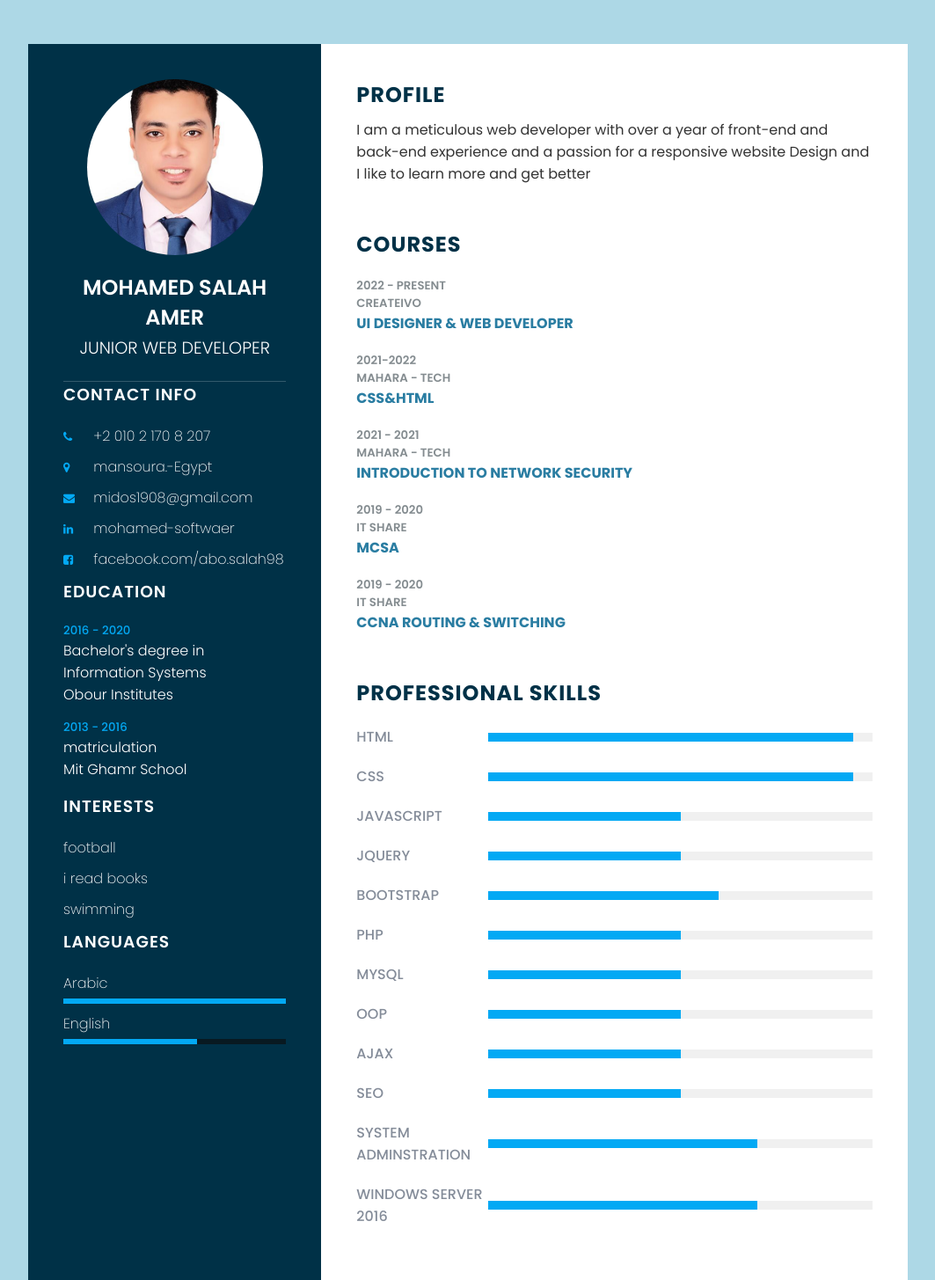
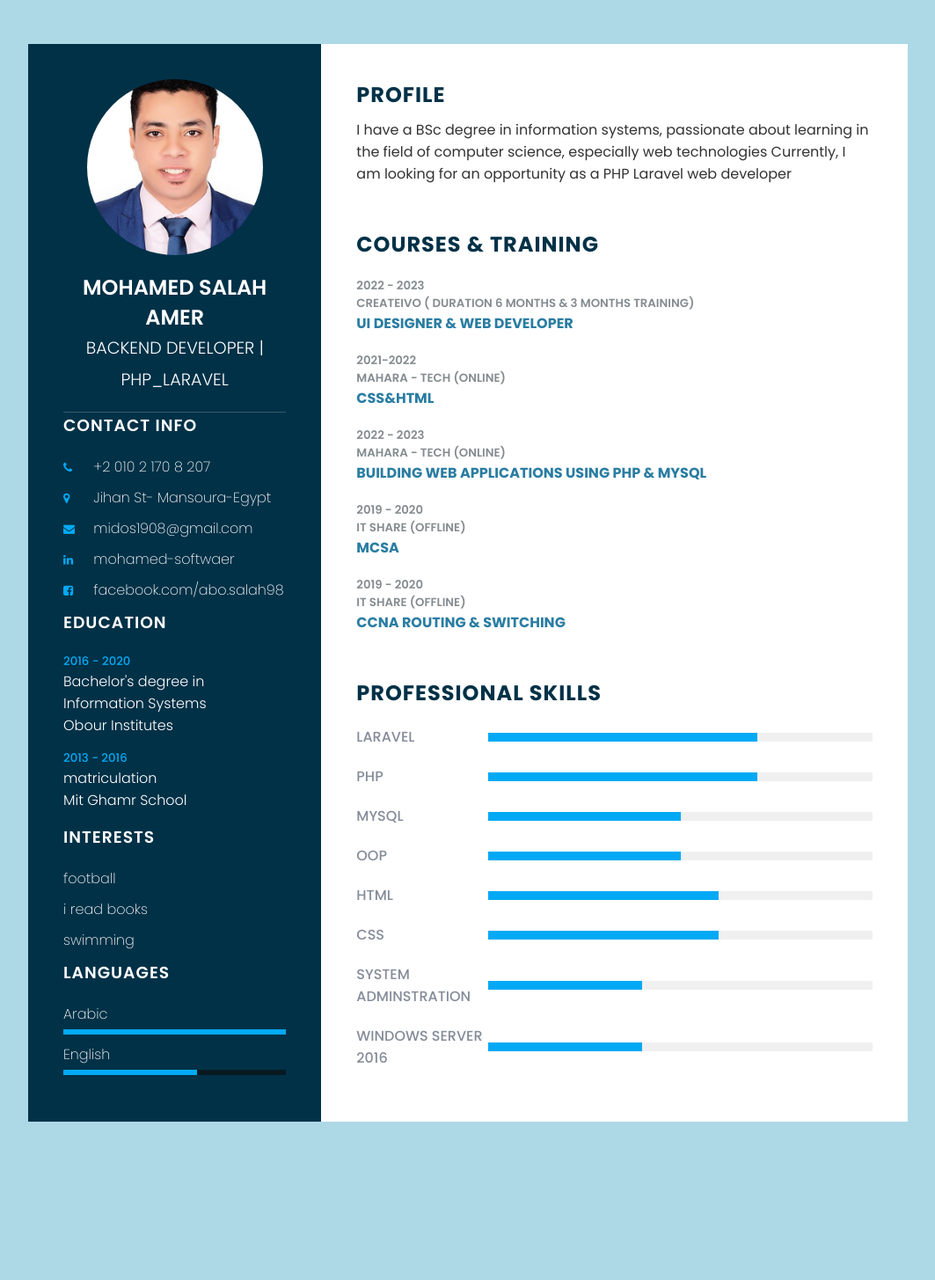
Before and after one commit to mohamed-software/cv_desin-2, a plain HTML site: page index.html in a window 1280 px wide. Shown: the whole page at 88% size, without its empty margins (108-1171 px from the left). After the commit the page ends 1325 px from the top, so only its background shows below. Drawn offline with Linux system fonts and the light colour scheme.

Commit message:
Add files via upload

```diff
--- a/index.html
+++ b/index.html
@@ -18,7 +18,7 @@
         <div class="imgBx">
         <img src="img.jpeg" >
         </div>
-        <h2>mohamed salah amer <br> <span> junior web developer</span></h2>
+        <h2>mohamed salah amer <br> <span>BackEnd Developer | PHP_Laravel</span></h2>
         </div>
 
         <div class="contactInfo">
@@ -30,7 +30,7 @@
                 </li>
                 <li>
                     <span class="icon"> <i class="fa fa-map-marker" aria-hidden="true" > </i> </span>
-                    <span class="text">   mansoura.-Egypt  </span>
+                    <span class="text"> Jihan St- Mansoura-Egypt</span>
                 </li>
                 <li>
                     <span class="icon"><i class="fa fa-envelope" aria-hidden="true"></i></span>
@@ -106,15 +106,17 @@
         <div class="right_side">
             <div class="about">
                 <h2 class="title2"> profile</h2>
-                <p>I am a meticulous web developer with over a year of front-end and back-end experience and a passion for a responsive website
-                    Design and I like to learn more and get better</p>
+                <p>I have a BSc degree in information systems, passionate about learning in the field of computer science,
+                     especially web technologies Currently,
+                      I am looking for an opportunity as a PHP
+                       Laravel web developer</p>
             </div>
             <div class="about">
-                <h2 class="title2">courses</h2>
+                <h2 class="title2">courses & training</h2>
                 <div class="box">
                     <div class="yesrs_company">
-                    <h5>2022 - present</h5>
-                    <h5>Createivo</h5>
+                    <h5>2022 - 2023</h5>
+                    <h5>Createivo ( duration 6 months & 3 months training)</h5>
                     </div>
                     <div class="text">
                         <h4>Ui Designer & web Developer</h4>
@@ -123,10 +125,11 @@
 
                     </div>
                 </div>
+
                 <div class="box">
                     <div class="yesrs_company">
                     <h5>2021-2022</h5>
-                    <h5>Mahara - Tech</h5>
+                    <h5>Mahara - Tech (online)</h5>
                     </div>
                     <div class="text">
                         <h4>Css&html</h4>
@@ -138,11 +141,11 @@
                 </div>
                 <div class="box">
                     <div class="yesrs_company">
-                    <h5>2021 - 2021</h5>
-                    <h5>Mahara - Tech</h5>
+                    <h5>2022 - 2023</h5>
+                    <h5>Mahara - Tech (online)</h5>
                     </div>
                     <div class="text">
-                        <h4>Introduction to Network security</h4>
+                        <h4>building web applications using php & mysql</h4>
                         <!-- <p>Lorem ipsum dolor, sit amet consectetur adipisicing elit. Dolorem enim unde at,
                             exercitationem voluptas cupiditate necessitatibus hic tempore quasi dignissimos ea voluptatum consectetur optio voluptatibus,
                             aliquam quisquam temporibus, eaque numquam.</p> -->
@@ -152,7 +155,7 @@
                 <div class="box">
                     <div class="yesrs_company">
                     <h5>2019 - 2020</h5>
-                    <h5>IT Share</h5>
+                    <h5>IT Share (offline)</h5>
                     </div>
                     <div class="text">
                         <h4>Mcsa</h4>
@@ -165,7 +168,7 @@
                 <div class="box">
                     <div class="yesrs_company">
                     <h5>2019 - 2020</h5>
-                    <h5>IT Share</h5>
+                    <h5>IT Share (offline)</h5>
                     </div>
                     <div class="text">
                         <h4>ccna routing & switching</h4>
@@ -180,41 +183,36 @@
 
             <div class="about skills">
                 <h2 class="title2">professional skills</h2>
-                <div class="box">
-                    <h4>HTML </h4>
-                    <div class="percent">
-                        <div style="width:95% ;"></div>
-                    </div>
-                </div>
+
 
                         <div class="box">
-                    <h4>Css </h4>
-                    <div class="percent">
-                    <div style="width:95% ;"></div>
-                </div>
-                                </div>
-                        <div class="box">
-                        <h4>JavaScript </h4>
+                        <h4>laravel </h4>
                         <div class="percent">
-                        <div style="width:50% ;"></div>
+                        <div style="width: 70% ;"></div>
                     </div>
-                                </div>
-                        <div class="box">
+                    </div>
+
+
+
+
+                        <!-- <div class="box">
                         <h4>jQuery </h4>
                         <div class="percent">
                         <div style="width:50% ;"></div>
                     </div>
-                                </div>
-                        <div class="box">
+                    </div> -->
+
+                        <!-- <div class="box">
                         <h4>Bootstrap </h4>
                         <div class="percent">
                         <div style="width:60% ;"></div>
                     </div>
-                                </div>
+                    </div> -->
+
                         <div class="box">
                             <h4>php </h4>
                             <div class="percent">
-                            <div style="width:50% ;"></div>
+                            <div style="width:70% ;"></div>
                         </div>
                                 </div>
                         <div class="box">
@@ -230,37 +228,48 @@
                                     <div class="percent">
                                     <div style="width:50% ;"></div>
                                 </div>
+                                </div>
 
 
+                                <div class="box">
+                                    <h4>HTML </h4>
+                                    <div class="percent">
+                                        <div style="width:60% ;"></div>
                                     </div>
-                                    <div class="box">
+                                </div>
+
+                                <div class="box">
+                                    <h4>Css </h4>
+                                    <div class="percent">
+                                    <div style="width:60% ;"></div>
+                                </div>
+                                </div>
+
+                                    <!-- <div class="box">
                                         <h4>Ajax </h4>
                                         <div class="percent">
                                         <div style="width:50% ;"></div>
                                     </div>
+                                    </div> -->
 
-
-                                        </div>
-                                        <div class="box">
+                                        <!-- <div class="box">
                                             <h4>seo </h4>
                                             <div class="percent">
                                             <div style="width:50% ;"></div>
                                         </div>
+                                        </div> -->
 
-
-                                            </div>
                                             <div class="box">
                                                 <h4>system adminstration </h4>
                                                 <div class="percent">
-                                                <div style="width:70% ;"></div>
+                                                <div style="width:40% ;"></div>
+                                            </div>
                                             </div>
 
-
-                                                </div>
                                                 <div class="box">
                                                     <h4>windows server 2016 </h4>
                                                     <div class="percent">
-                                                    <div style="width:70% ;"></div>
+                                                    <div style="width:40% ;"></div>
                                                 </div>
 
 
```
Also changed, not shown: 1 other file.
